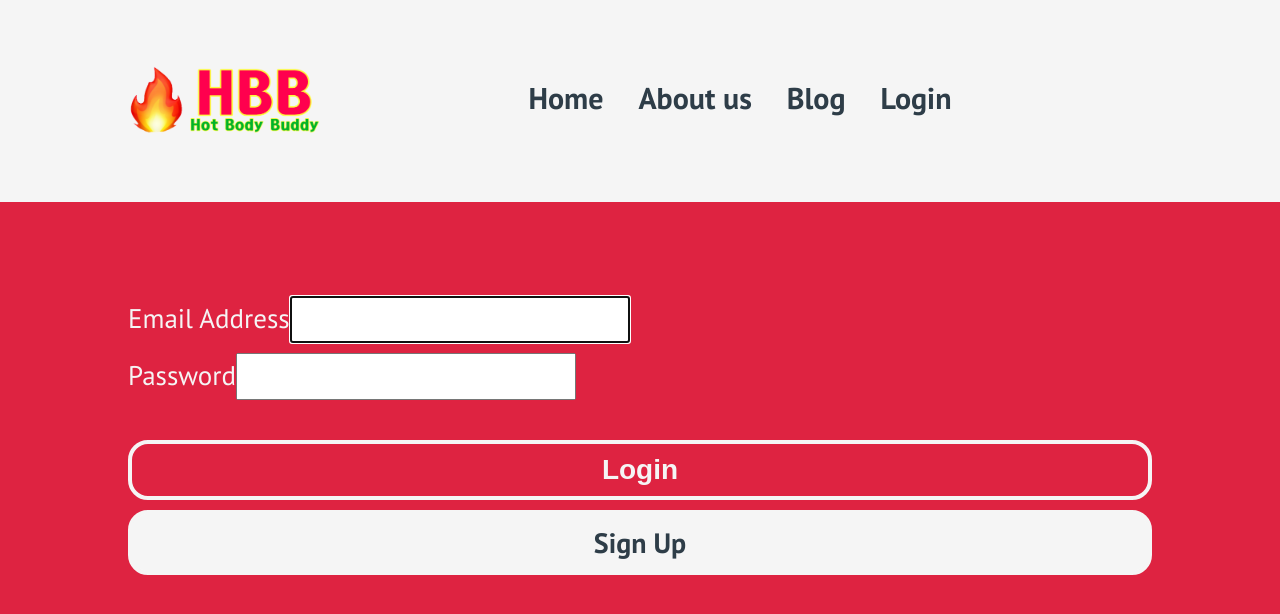
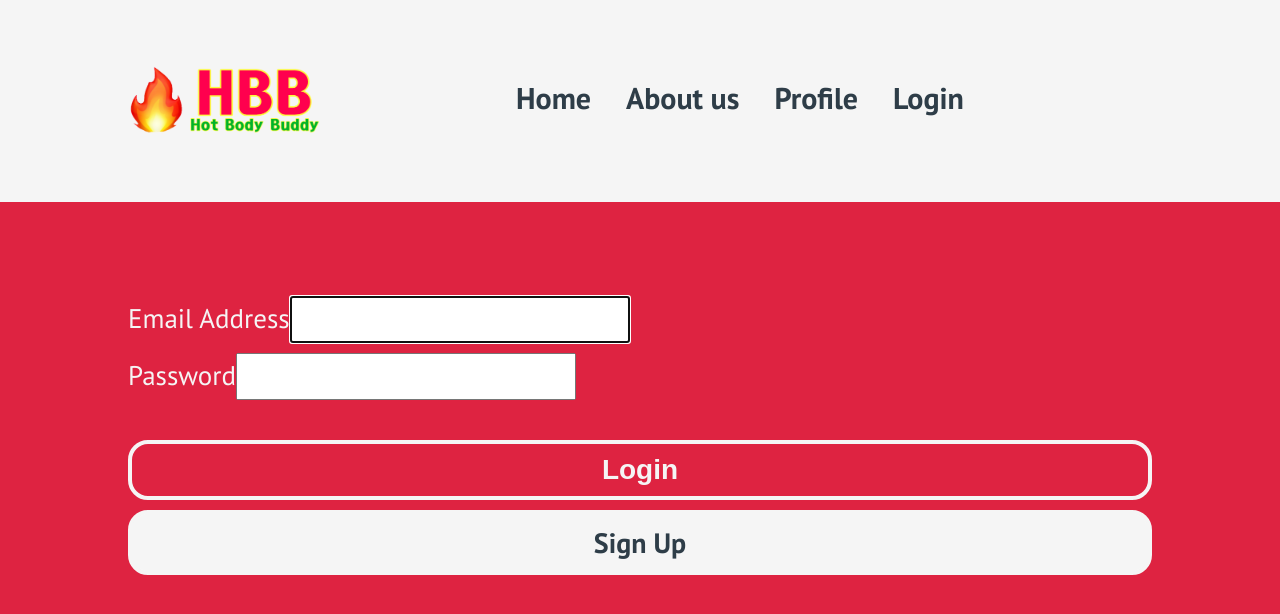
Before and after one commit to elvintern/hot-body-buddy-app, a React (Vite) app in the folder client/: page / in a window 1280 px wide. Shown: the top 614 px of the page. Built offline with nearby package versions, Linux system fonts and the light colour scheme; no server answers.

Commit message:
Add login and logout functions

```diff
--- a/client/src/components/Header.jsx
+++ b/client/src/components/Header.jsx
@@ -1,5 +1,5 @@
 import React, { useRef, useContext } from 'react';
-import { Link, useParams } from 'react-router-dom';
+import { Link } from 'react-router-dom';
 import logo from '../assets/hbb-logo.png';
 import Nav from './Nav';
 import { FontAwesomeIcon } from '@fortawesome/react-fontawesome';
@@ -8,16 +8,15 @@ import './Header.scss';
 import { AuthContext } from './AuthContext';
 
 const Header = () => {
-  const { isLoggedIn, login, logout } = useContext(AuthContext);
+  const userId = localStorage.getItem('id');
+  const { isLoggedIn, logout } = useContext(AuthContext);
   const navRef = useRef();
-  const { userId } = useParams();
   const showNavbar = () => {
     navRef.current.classList.toggle('nav--responsive');
   };
 
   const navProps = {
     isLoggedIn,
-    login,
     logout,
     navRef,
     showNavbar,
@@ -26,7 +25,10 @@ const Header = () => {
   return (
     <>
       <header className="header">
-        <Link to={'/'} className="logo-link">
+        <Link
+          to={isLoggedIn ? `/profile/${userId}` : '/'}
+          className="logo-link"
+        >
           <img src={logo} alt="hbb logo" className="logo-img" />
         </Link>
         <Nav navProps={navProps} />
--- a/client/src/components/Login.jsx
+++ b/client/src/components/Login.jsx
@@ -29,7 +29,8 @@ export default function Login() {
 
     if (response.ok) {
       setIsValid(true);
-      login();
+      await login();
+      await localStorage.setItem('id', data);
       navigate(`/profile/${data}`);
     } else {
       setIsValid(false);
--- a/client/src/components/Nav.jsx
+++ b/client/src/components/Nav.jsx
@@ -5,19 +5,27 @@ import { FontAwesomeIcon } from '@fortawesome/react-fontawesome';
 import { faRectangleXmark } from '@fortawesome/free-solid-svg-icons';
 
 const Nav = ({ navProps }) => {
-  const { isLoggedIn, login, logout, navRef, showNavbar } = navProps;
+  const { isLoggedIn, logout, navRef, showNavbar } = navProps;
+
+  const handleClick = () => {
+    if (isLoggedIn) {
+      logout();
+    }
+  };
+
   return (
     <nav ref={navRef} className="nav">
-      <Link className="nav__link" href="/#">
+      <Link className="nav__link" to="profile/:userId">
         Home
       </Link>
-      <Link className="nav__link" href="/#">
+      <Link className="nav__link" to="/about">
         About us
       </Link>
-      <Link className="nav__link" href="/#">
-        Blog
+      <Link className="nav__link" to="profile/:userId">
+        Profile
       </Link>
-      <Link className="nav__link" href="/">
+
+      <Link className="nav__link" onClick={handleClick} to="/">
         {isLoggedIn ? 'Logout' : 'Login'}
       </Link>
       <button className="nav__btn nav__btn--close" onClick={showNavbar}>
--- a/client/src/pages/SignUp.jsx
+++ b/client/src/pages/SignUp.jsx
@@ -1,9 +1,11 @@
-import React, { useState } from 'react';
+import React, { useState, useContext } from 'react';
 import { Link, useNavigate } from 'react-router-dom';
 import ValidCheck from '../components/ValidCheck';
 import useFocusInput from '../customHook/useFocusInput';
+import { AuthContext } from '../components/AuthContext';
 
 export default function SignUp() {
+  const { login } = useContext(AuthContext);
   const navigate = useNavigate();
   const [userInfo, setUserInfo] = useState({
     firstName: '',
@@ -38,6 +40,8 @@ export default function SignUp() {
 
     if (data) {
       setIsValid(true);
+      login();
+      localStorage.setItem('id', data);
       navigate(`/profile/${data}`);
     } else {
       setIsValid(false);
```
